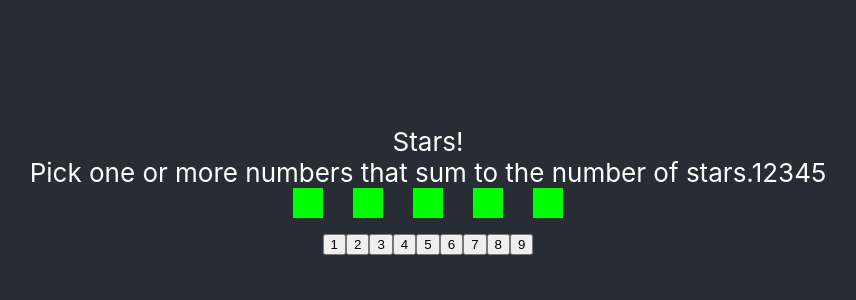
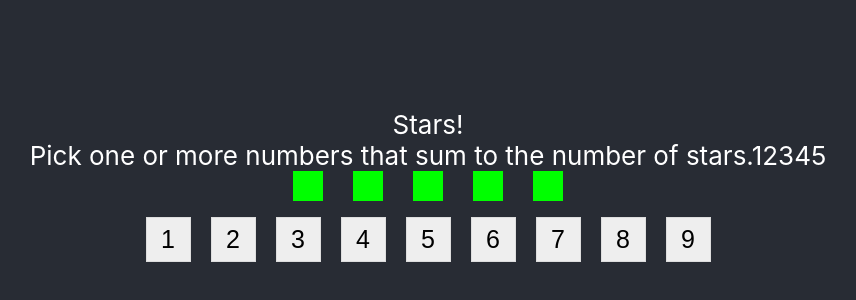
Before and after one commit to stujmar/banner-ninja, a React (Create React App) app: page / in a window 1280 px wide. Shown: the part 210-510 px from the top of the page, without its empty margins (212-1068 px from the left). Built offline with nearby package versions, Linux system fonts and the light colour scheme.

Commit message:
mapped the buttons from a range

```diff
--- a/src/components/StarGame.js
+++ b/src/components/StarGame.js
@@ -1,7 +1,7 @@
 import React, { useEffect } from 'react'
 import Utils from '../utils/Utils';
 import Colors from '../utils/Colors';
-import Styles, {star} from './StarGame.module.css';
+import Styles, {star, number } from './StarGame.module.css';
 
 const StarGame = () => {
 
@@ -34,7 +34,10 @@ const StarGame = () => {
                     <div className="star" /> */}
                 </div>
                 <div className="right">
-                    <button className="number">1</button>
+                {Utils.range(1,9).map(num =>
+                        <button id={num} className={number}>{num}</button>
+                    )}
+                    {/* <button className="number">1</button>
                     <button className="number">2</button>
                     <button className="number">3</button>
                     <button className="number">4</button>
@@ -42,7 +45,7 @@ const StarGame = () => {
                     <button className="number">6</button>
                     <button className="number">7</button>
                     <button className="number">8</button>
-                    <button className="number">9</button>
+                    <button className="number">9</button> */}
                 </div>
             </div>
 
```
